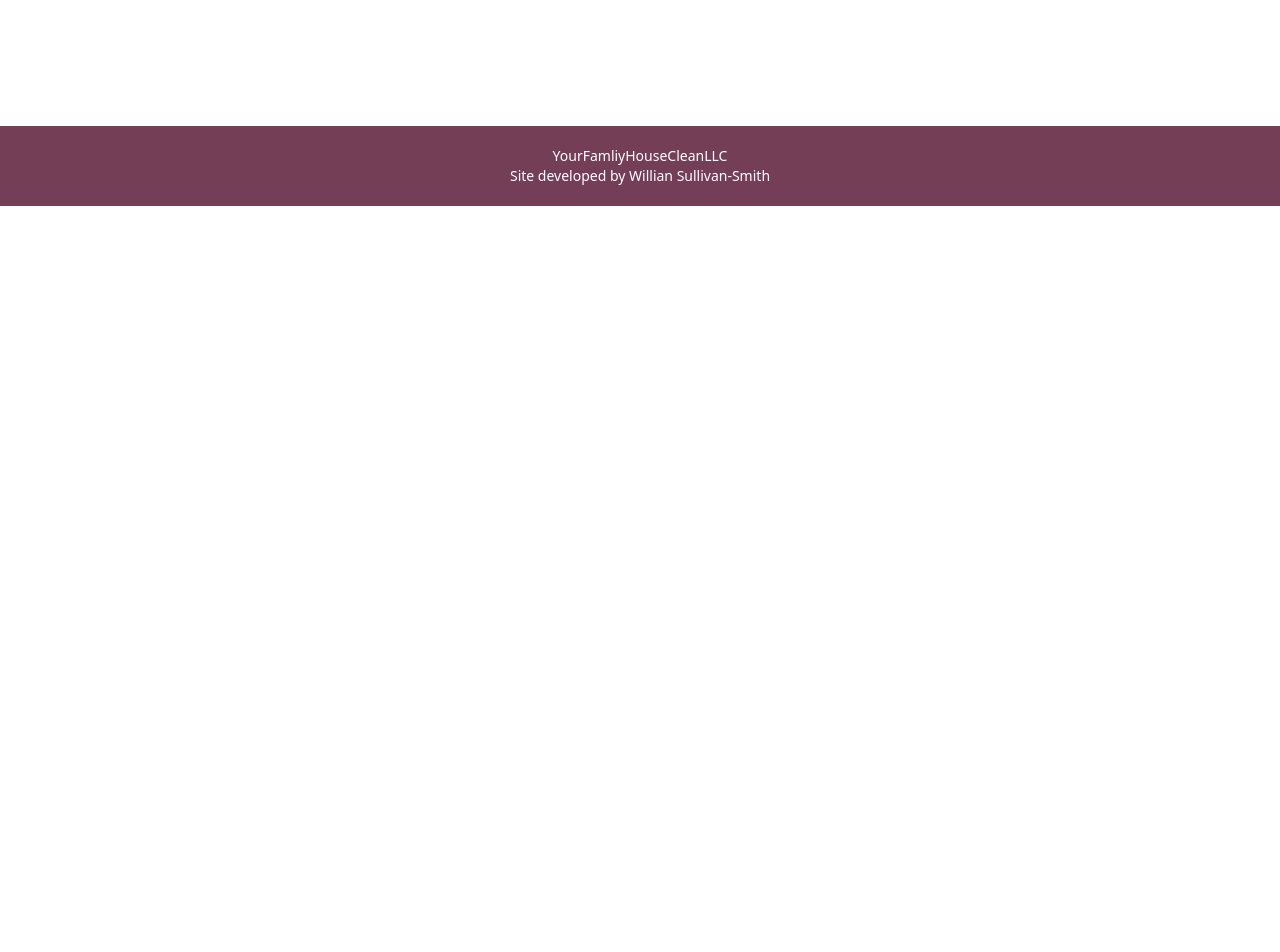
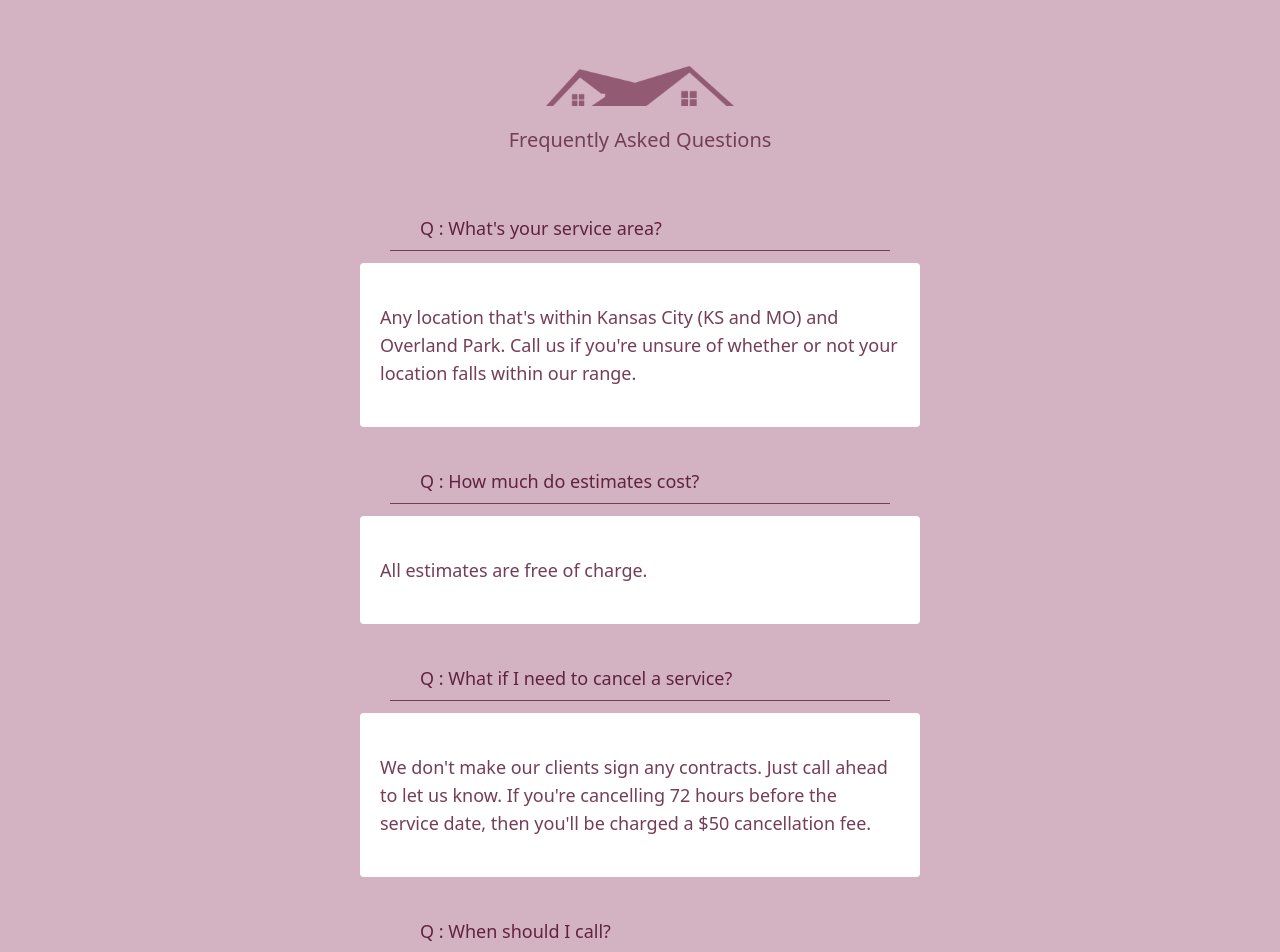
Before and after one commit to CentipedeSully/YFHC-website, a React (Vite) app in the folder YFHC_V2/: page / in a window 1280 px wide. Shown: the part 4220-5172 px from the top of the page. Before the commit the page ends 4426 px from the top, so only its background shows below. Built offline with nearby package versions, Linux system fonts and the light colour scheme.

Commit message:
added FAQ section

```diff
--- a/YFHC_V2/src/App.jsx
+++ b/YFHC_V2/src/App.jsx
@@ -10,6 +10,7 @@ function App() {
         <LandingArea />
         <ServicesArea />
         <HowItWorks />
+        <FAQs/>
         <Footer />
       </div>
     </>
@@ -211,7 +212,7 @@ export function LicensedAndInsured(){
 
 export function HowItWorks(){
   return (
-    <div className=' bg-white pt-55 pb-70 w-full text-pink-7 text-center relative'>
+    <div className=' bg-white pt-55 pb-35 w-full text-pink-7 text-center relative'>
       <img className='h-10 object-contain mx-auto mb-5' src="./yfhc_logo.png" alt="brand_logo_img" />
       <h3 className='text-xl pb-15'>How to setup a service</h3>
       <ul className='flex flex-col w-full sm:w-140 lg:w-170 gap-5 mx-auto'>
@@ -248,6 +249,71 @@ export function HowItWorks(){
   )
 }
 
+export function FAQs(){
+
+  return (
+    <div className='bg-pink-1 py-20 text-pink-7'>
+      <img className='h-10 object-contain mx-auto mb-5' src="./yfhc_logo.png" alt="brand_logo_img" />
+      <h2 className='text-xl text-center pb-15'>Frequently Asked Questions</h2>
+      <ul className='flex flex-col gap-10'>
+        <li>
+          <QA
+            question="What's your service area?"
+            answer="Any location that's within Kansas City (KS and MO) and Overland Park. Call us if you're unsure of whether or not your location falls within our range."
+            answer2=""
+          />
+        </li>
+        <li>
+          <QA
+            question="How much do estimates cost?"
+            answer="All estimates are free of charge."
+            answer2=""
+          />
+        </li>
+        <li>
+          <QA
+            question="What if I need to cancel a service?"
+            answer="We don't make our clients sign any contracts. Just call ahead to let us know.
+            If you're cancelling 72 hours before the service date, then you'll be charged a $50 cancellation fee."
+            answer2=""
+          />
+        </li>
+        <li>
+          <QA
+            question="When should I call?"
+            answer="Weekdays (Mon-Fri): 9am-5pm."
+            answer2="Weekends (Sat-Sun): 11am-4pm."
+          />
+        </li>
+        <li>
+          <QA
+            question="Are there any other methods of contact?"
+            answer="Here's our Email if you have any other questions or requests:"
+            answer2="services@yourfamilyhousecleanllc.com"
+          />
+        </li>
+
+      </ul>
+    </div>
+  )
+}
+
+export function QA(props){
+
+
+  return (
+    <div className=' flex justify-center'>
+      <div className='w-110 sm:w-140' >
+        <p className='pl-10 lg:pl-15 pb-2 text-pink-9'>Q : {props.question}</p>
+        <hr className='w-100 sm:w-125 mx-auto pb-3'/>
+        <p className='bg-white  py-10 rounded px-5'>{props.answer}<br/>{props.answer2}</p>
+      </div>
+
+
+    </div>
+  )
+}
+
 export function Footer(){
 
   return(
```
